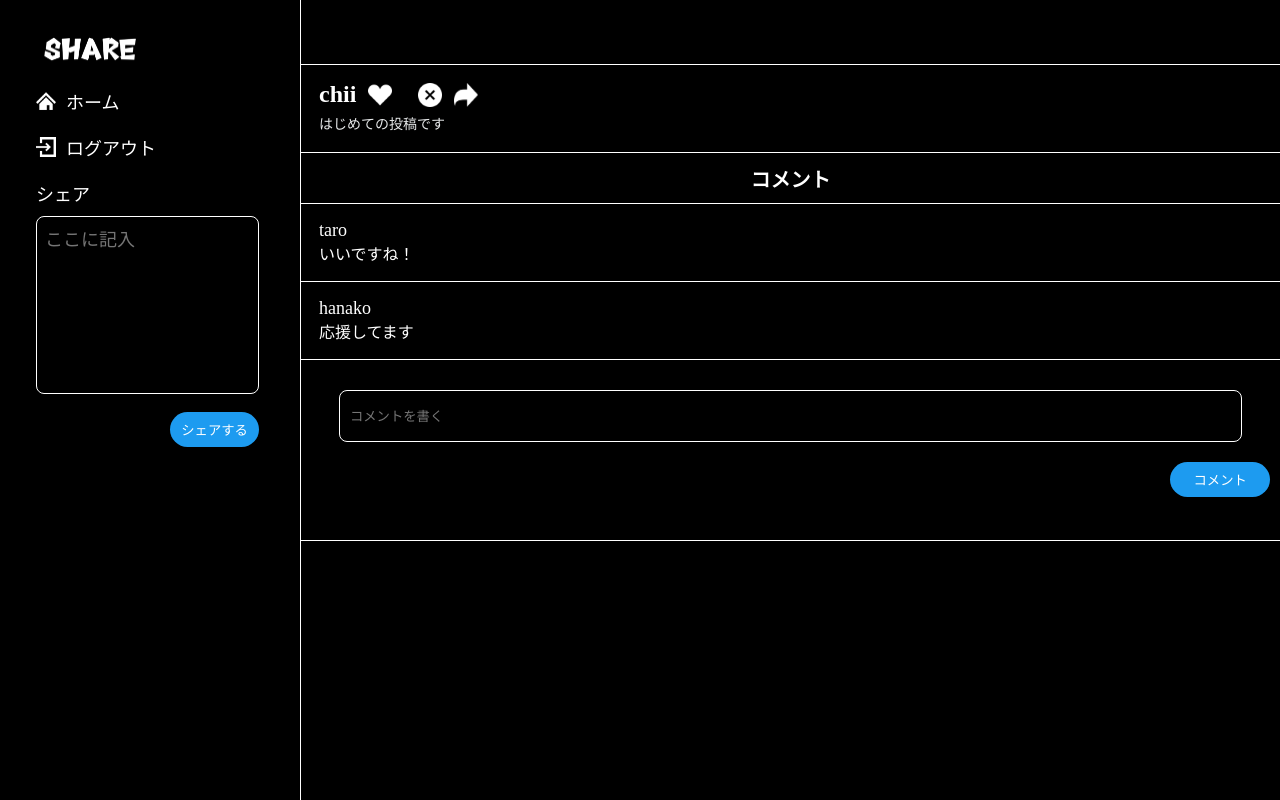
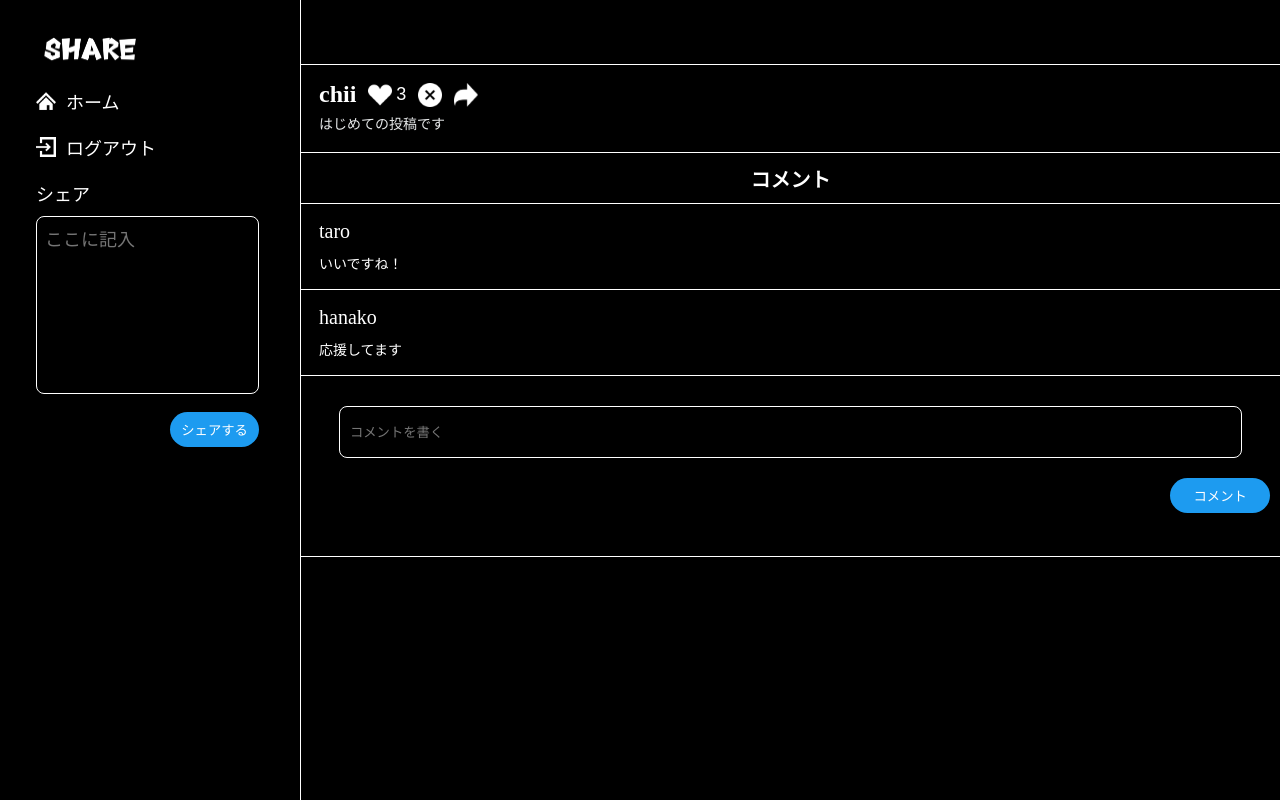
Before and after one commit to okumurachie/Twitter-frontend, a Nuxt app: page /posts/1 in a window 1280 px wide. Built offline with nearby package versions, Linux system fonts and the light colour scheme.

Commit message:
いいねon/offボタン色切り替え

```diff
--- a/components/app/Comment.vue
+++ b/components/app/Comment.vue
@@ -92,7 +92,11 @@ const submit = () => {
 }
 
 .commet-body-wrapper {
+    height: auto;
     padding: 16px 18px;
+    display: flex;
+    flex-direction: column;
+    gap: 10px;
 }
 
 .comment-header {
@@ -129,10 +133,10 @@ const submit = () => {
 }
 
 .user {
-    font-size: 18px;
+    font-size: 20px;
 }
 
 .content {
-    font-size: 16px;
+    font-size: 14px;
 }
 </style>
--- a/components/app/Message.vue
+++ b/components/app/Message.vue
@@ -8,8 +8,8 @@
 
                 <div class="actions">
                     <button class="icon-button" @click="toggleLike">
-                        <img src="/images/heart.png" alt="like" />
-                        <span class="like-count">{{ message.likes }}</span>
+                        <img src="/images/heart.png" alt="like" class="heart" :class="{ liked: message.liked }" />
+                        <span v-if="message.likes > 0" class="like-count">{{ message.likes }}</span>
                     </button>
 
                     <button v-if="isMyPost" class="icon-button" @click="deletePost">
@@ -96,9 +96,27 @@ const deletePost = () => {
     gap: 4px;
 }
 
+.like-count {
+    color: #fff;
+}
+
 .icon-button img {
     width: 24px;
     height: 24px;
+}
+
+.heart {
+    width: 24px;
+    height: 24px;
+    transition: filter 0.2s ease, transform 0.15s ease;
+}
+
+.heart.liked {
+    filter: invert(27%) sepia(82%) saturate(4000%) hue-rotate(330deg) brightness(95%) contrast(105%);
+}
+
+.icon-button:active .heart {
+    transform: scale(1.2);
 }
 
 .like-count {
--- /dev/null
+++ b/composables/useMessages.js
@@ -0,0 +1,36 @@
+export const useMessages = () => {
+    const messages = useState('messages', () => [
+        {
+            id: 1,
+            body: 'はじめての投稿です',
+            likes: 3,
+            liked: false,
+            user: { id: 1, name: 'chii' },
+        },
+        {
+            id: 2,
+            body: 'NuxtでTwitter作成中',
+            likes: 5,
+            liked: true,
+            user: { id: 2, name: 'taro' },
+        },
+    ]);
+
+    const findMessage = (id) => {
+        return messages.value.find((m) => m.id === Number(id));
+    };
+
+    const toggleLike = (id) => {
+        const target = findMessage(id);
+        if (!target) return;
+
+        target.liked = !target.liked;
+        target.likes += target.liked ? 1 : -1;
+    };
+
+    return {
+        messages,
+        findMessage,
+        toggleLike,
+    };
+};
--- a/pages/index.vue
+++ b/pages/index.vue
@@ -13,27 +13,13 @@ definePageMeta({
 
 import Message from '@/components/app/Message.vue'
 
-const onLike = (id) => {
-    const target = messages.value.find(m => m.id === id)
-    if (target) target.likes++
-}
-
 const currentUserId = 1
 
-const messages = ref([
-    {
-        id: 1,
-        body: 'はじめての投稿です',
-        likes: 3,
-        user: { id: 1, name: 'chii' }
-    },
-    {
-        id: 2,
-        body: 'NuxtでTwitter作成中',
-        likes: 5,
-        user: { id: 2, name: 'taro' }
-    }
-])
+const { messages, toggleLike } = useMessages()
+
+const onLike = (id) => {
+    toggleLike(id)
+}
 </script>
 
 <style scoped>
--- a/pages/posts/[id].vue
+++ b/pages/posts/[id].vue
@@ -10,20 +10,15 @@ import Message from '@/components/app/Message.vue'
 import Comment from '@/components/app/Comment.vue'
 
 const route = useRoute()
-const postId = route.params.id
+const postId = Number(route.params.id)
+
 
 // 仮データ
 const currentUserId = 1
+const { findMessage, toggleLike } = useMessages()
 
-const message = ref({
-    id: postId,
-    body: 'はじめての投稿です',
-    likes: 3,
-    user: {
-        id: 1,
-        name: 'chii'
-    }
-})
+// グローバルstateから該当メッセージを取得
+const message = computed(() => findMessage(postId))
 
 const comments = ref([
     { id: 1, userName: 'taro', content: 'いいですね！' },
@@ -31,8 +26,7 @@ const comments = ref([
 ])
 
 const onLike = () => {
-    message.value.liked = !message.value.liked
-    message.value.likes += message.value.liked ? 1 : -1
+    toggleLike(postId)
 }
 
 const onSubmitComment = (content) => {
```
